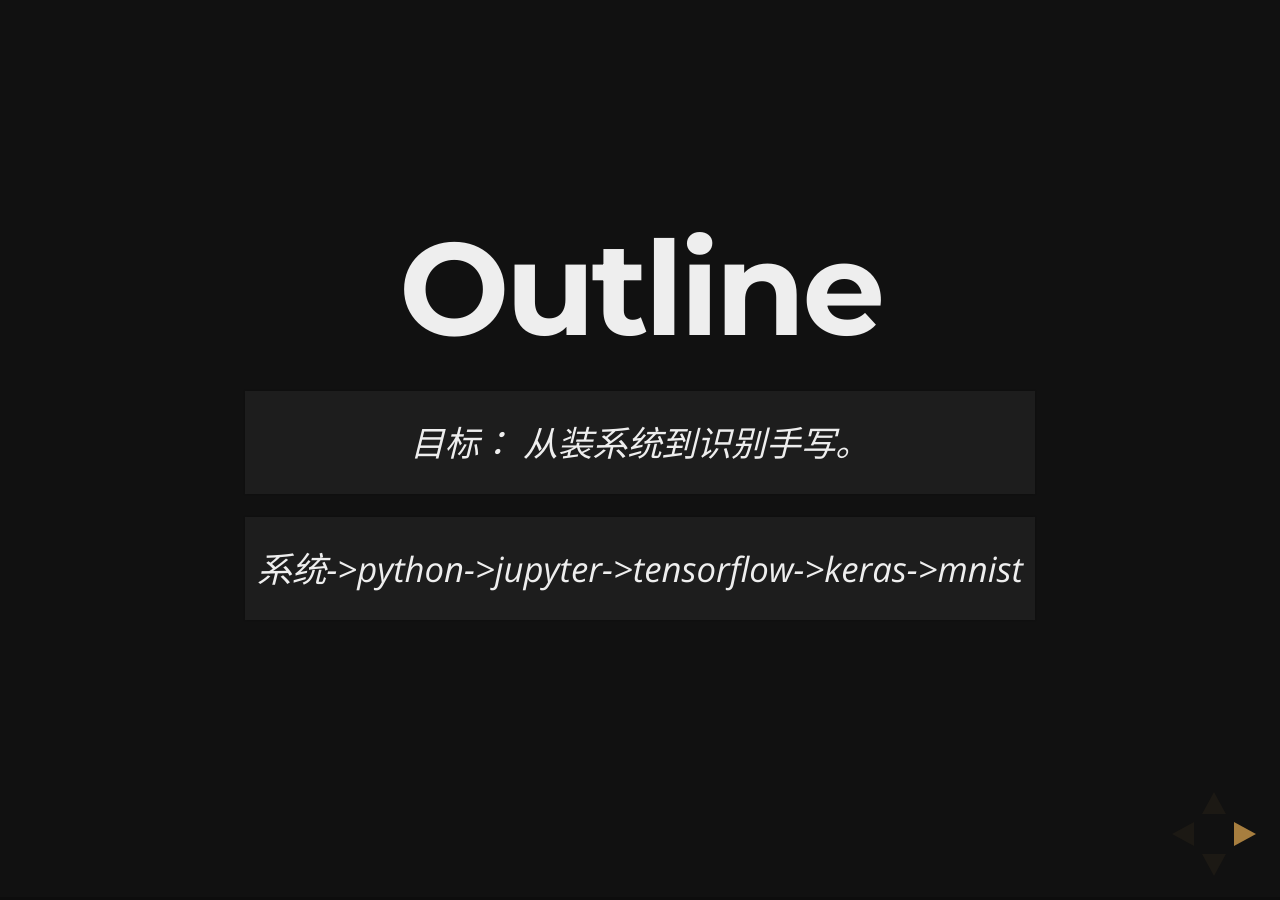
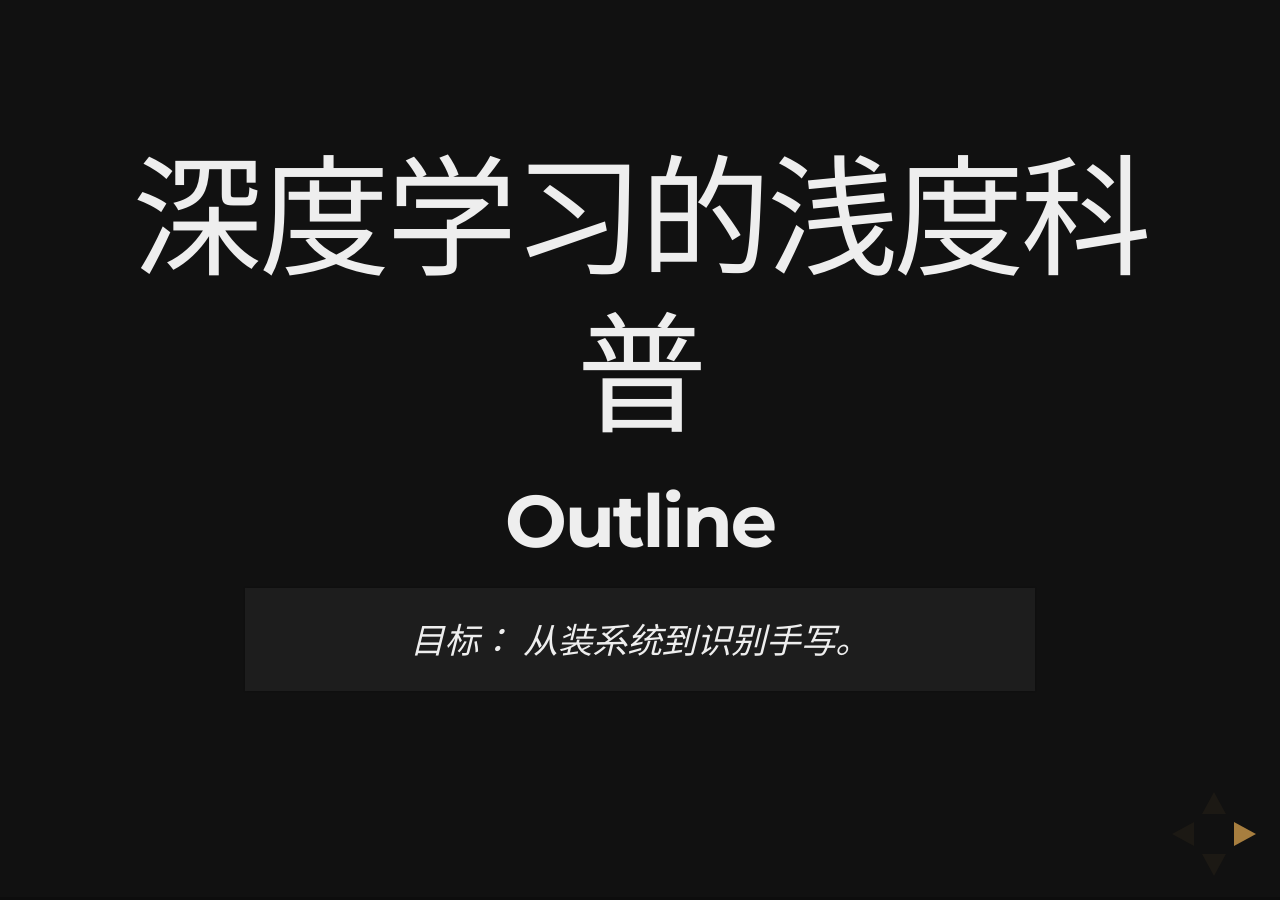
Before and after one commit to wzbozz/wzbozz.github.io, a Jekyll site: the page built from _posts/2017-2-24-DL_Tutorial_for_JMI.md, in a window 1280 px wide. Built offline with Jekyll 4.4.1, drawn with Linux system fonts in a browser that asks for light colours.

Commit message:
update jmi tutorial

````diff
--- a/_posts/2017-2-24-DL_Tutorial_for_JMI.md
+++ b/_posts/2017-2-24-DL_Tutorial_for_JMI.md
@@ -9,11 +9,11 @@ mathjax: true
 ---
 
 <section markdown="1">
-# Outline
+# 深度学习的浅度科普
+## Outline
 
 > 目标： 从装系统到识别手写。
 
-> 系统->python->jupyter->tensorflow->keras->mnist
 </section> <section markdown="1">
 ```flowchart
 st=>start: Start
@@ -26,6 +26,18 @@ op5=>operation: Keras
 op6=>operation: Mnist
 st(right)->op1(right)->op2(right)->op3(right)->op4(right)->op5(right)->op6(right)->e
 ```
+</section> <section markdown="1">
+## 神经网络与深度学习
+- 神经网络
+- ![](http://cs231n.github.io/assets/nn1/neuron_model.jpeg)
+- 前向网络
+- ![](http://cs231n.github.io/assets/nn1/neural_net2.jpeg)
+- 卷积神经网络
+- ![](http://cs231n.github.io/assets/cnn/depthcol.jpeg)
+- [MNIST手写识别示例](http://cs.stanford.edu/people/karpathy/convnetjs/demo/mnist.html)
+- 梯度反向传播
+- ![](http://cs231n.github.io/assets/nn3/opt2.gif)
+
 </section> <section markdown="1">
 ## 硬件搭建：
 - Intel(R) Core(TM) i5-3470 CPU @ 3.20GHz
@@ -72,7 +85,7 @@ st(right)->op1(right)->op2(right)->op3(right)->op4(right)->op5(right)->op6(right
 - [LeetCode](https://leetcode.com/)
 </section> <section markdown="1">
 ## 远程访问：
- - sudo apt install openssh-server
+ - `sudo apt install openssh-server`
  - `ssh your_user_name@xx.xx.xx.xx`
  </section> <section markdown="1">
 ## 编程：
````
Also changed, not shown: other parts of _posts/2017-2-24-DL_Tutorial_for_JMI.md (+3 -2 lines), 1 other file.
